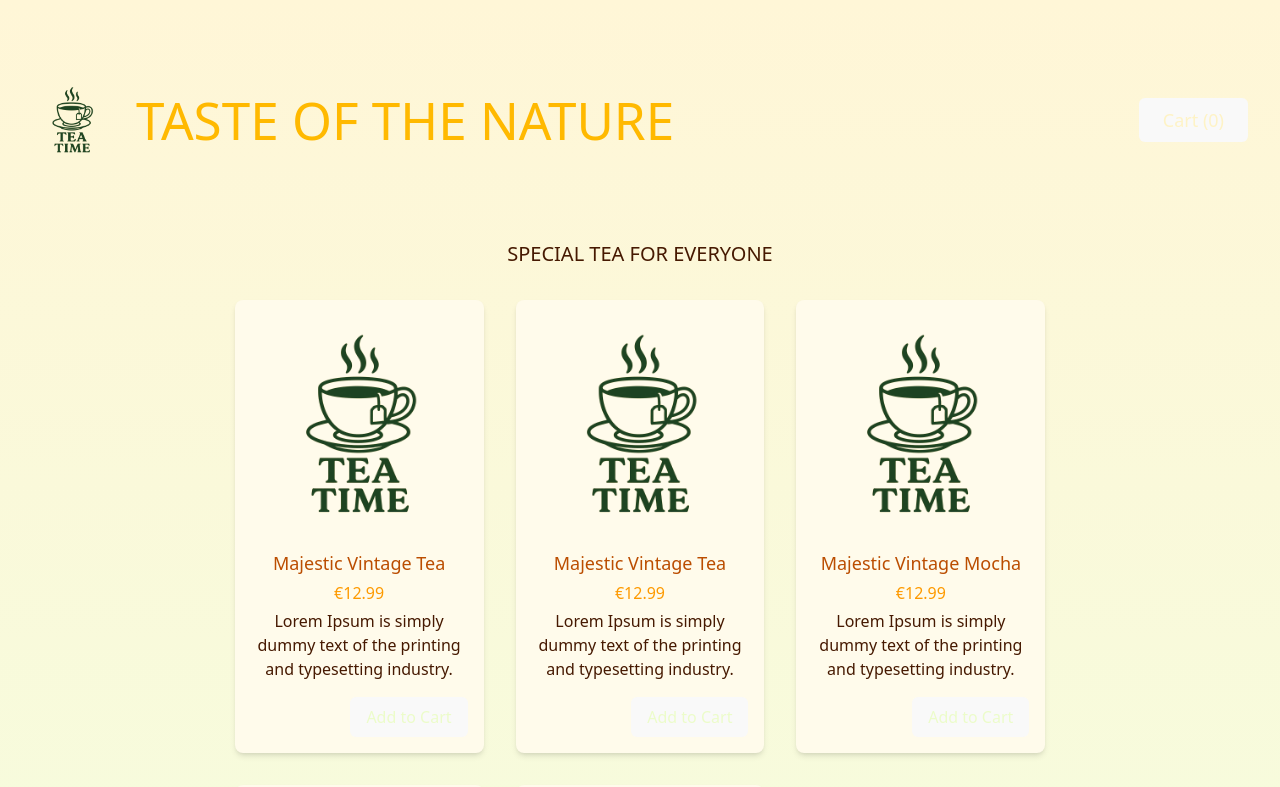
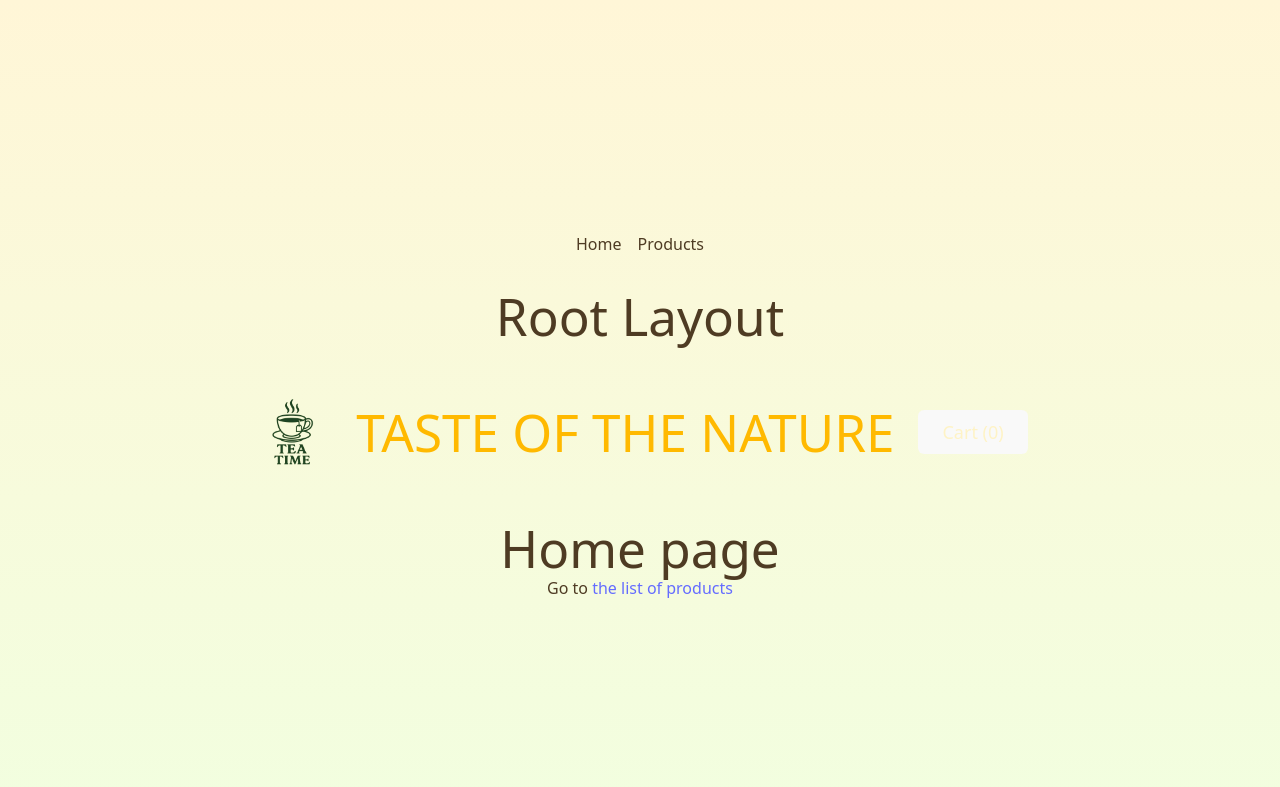
Before and after one commit to nevdb/tea-catalog-react, a React (Vite) app: page / in a window 1280 px wide. Shown: the top 787 px of the page. Built offline with nearby package versions, Linux system fonts and the light colour scheme.

Commit message:
feat: introduce react-router with Home/Products pages and MainNavigation

```diff
--- a/package.json
+++ b/package.json
@@ -13,6 +13,7 @@
     "@tailwindcss/vite": "^4.1.18",
     "react": "^19.2.0",
     "react-dom": "^19.2.0",
+    "react-router-dom": "^7.18.2",
     "tailwindcss": "^4.1.18"
   },
   "devDependencies": {
--- a/src/App.jsx
+++ b/src/App.jsx
@@ -1,25 +1,23 @@
 import "./App.css";
+import { createBrowserRouter, RouterProvider } from "react-router-dom";
 import Header from "./components/Header";
-import Catalog from "./components/Catalog";
-import { DUMMY_PRODUCTS } from "./dummy-products";
-import Product from "./components/Product";
-import CartContextProvider from "./store/shopping-card-context";
+import Home from "./pages/Home";
+import Products from "./pages/Products";
+import RootLayout from "./pages/Root";
+
+const router = createBrowserRouter([
+  {
+    path: "/",
+    element: <RootLayout />,
+    children: [
+      { path: "/", element: <Home /> },
+      { path: "/products", element: <Products /> },
+    ],
+  },
+]);
 
 function App() {
-  return (
-    <>
-      <CartContextProvider>
-        <Header />
-        <Catalog>
-          {DUMMY_PRODUCTS.map((product) => (
-            <li key={product.id}>
-              <Product {...product} />
-            </li>
-          ))}
-        </Catalog>
-      </CartContextProvider>
-    </>
-  );
+  return <RouterProvider router={router} />;
 }
 
 export default App;
--- /dev/null
+++ b/src/components/MainNavigation.jsx
@@ -0,0 +1,22 @@
+import { Link } from "react-router-dom";
+
+import classes from "./MainNavigation.module.css";
+
+function MainNavigation() {
+  return (
+    <header className={classes.header}>
+      <nav>
+        <ul className={classes.list}>
+          <li>
+            <Link to="/">Home</Link>
+          </li>
+          <li>
+            <Link to="/products">Products</Link>
+          </li>
+        </ul>
+      </nav>
+    </header>
+  );
+}
+
+export default MainNavigation;
--- /dev/null
+++ b/src/components/MainNavigation.module.css
@@ -0,0 +1,23 @@
+.header {
+  max-width: 60rem;
+  margin: auto;
+  padding: 2rem;
+  display: flex;
+  justify-content: center;
+}
+
+.list {
+  display: flex;
+  gap: 1rem;
+}
+
+.list a {
+  text-decoration: none;
+  color: var(--color-primary-400);
+}
+
+.list a:hover,
+.list a.active {
+  color: var(--color-primary-800);
+  text-decoration: underline;
+}
--- /dev/null
+++ b/src/pages/Home.jsx
@@ -0,0 +1,23 @@
+import "../App.css";
+import Header from "../components/Header";
+import Catalog from "../components/Catalog";
+import { DUMMY_PRODUCTS } from "../dummy-products";
+import Product from "../components/Product";
+import CartContextProvider from "../store/shopping-card-context";
+import { Link } from "react-router-dom";
+
+function App() {
+  return (
+    <>
+      <CartContextProvider>
+        <Header />
+        <h1>Home page</h1>
+        <p>
+          Go to <Link to="/products"> the list of products</Link>
+        </p>
+      </CartContextProvider>
+    </>
+  );
+}
+
+export default App;
--- /dev/null
+++ b/src/pages/Products.jsx
@@ -0,0 +1,26 @@
+import "../App.css";
+import Header from "../components/Header";
+import Catalog from "../components/Catalog";
+import { DUMMY_PRODUCTS } from "../dummy-products";
+import Product from "../components/Product";
+import CartContextProvider from "../store/shopping-card-context";
+
+function App() {
+  return (
+    <>
+      <CartContextProvider>
+        <Header />
+
+        <Catalog>
+          {DUMMY_PRODUCTS.map((product) => (
+            <li key={product.id}>
+              <Product {...product} />
+            </li>
+          ))}
+        </Catalog>
+      </CartContextProvider>
+    </>
+  );
+}
+
+export default App;
--- /dev/null
+++ b/src/pages/Root.jsx
@@ -0,0 +1,14 @@
+import { Outlet } from "react-router-dom";
+import MainNavigation from "../components/MainNavigation";
+
+function RootLayout() {
+  return (
+    <>
+      <MainNavigation />
+      <h1>Root Layout</h1>
+      <Outlet />
+    </>
+  );
+}
+
+export default RootLayout;
```
Also changed, not shown: 1 other file (tests, documents, lock files or other folders).
